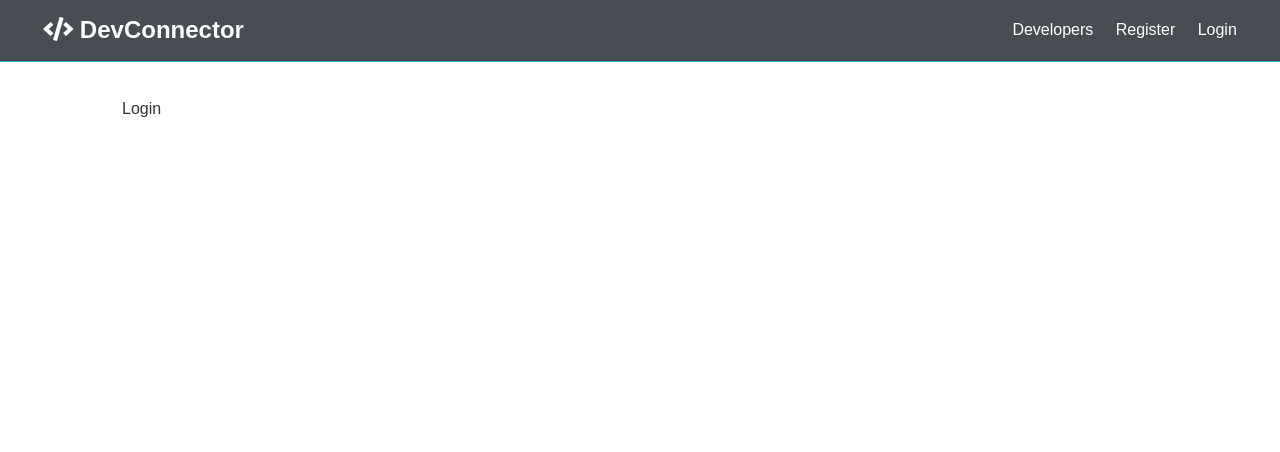
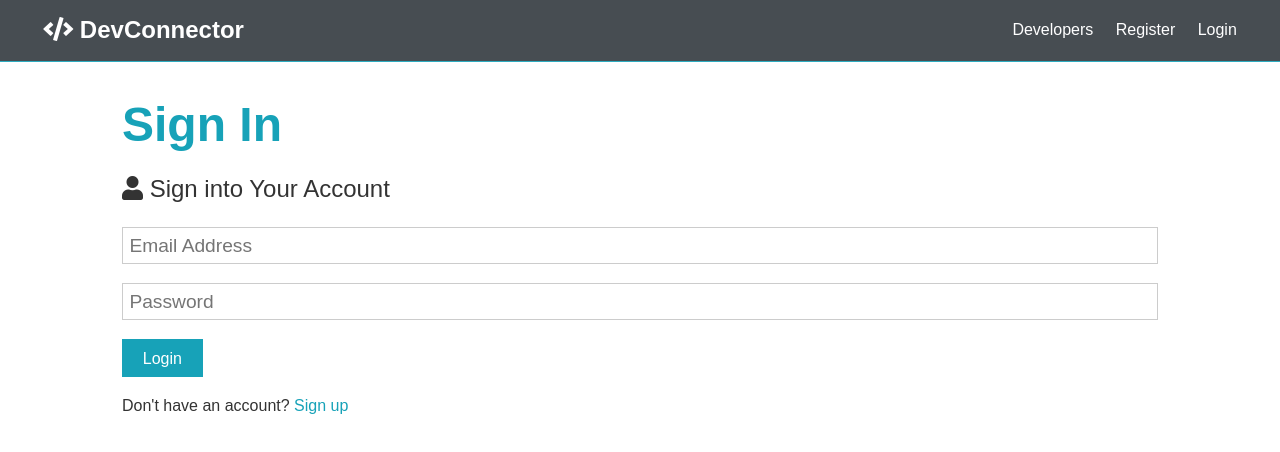
Before and after one commit to OmarAhmed3012/Dev-Connector, a React (Create React App) app in the folder client/: page /login in a window 1280 px wide. Shown: the top 452 px of the page. Built offline with nearby package versions, Linux system fonts and the light colour scheme.

Commit message:
Login Form & test req from the client

```diff
--- a/client/src/components/auth/Login.js
+++ b/client/src/components/auth/Login.js
@@ -1,9 +1,62 @@
-import React from 'react'
+import React, { useState } from 'react'
+import { Link } from 'react-router-dom'
 
 export const Login = () => {
+  const [formData, setFormData] = useState({
+    email: '',
+    password: '',
+  })
+
+  const { email, password } = formData
+
+  const onChange = (e) => {
+    setFormData({ ...formData, [e.target.name]: e.target.value })
+  }
+
+  const onSubmit = async (e) => {
+    e.preventDefault()
+
+    console.log('success')
+  }
+
   return (
     <section className='container'>
-      <div>Login</div>
+      <h1 className='large text-primary'>Sign In</h1>
+      <p className='lead'>
+        <i className='fas fa-user'></i> Sign into Your Account
+      </p>
+      <form className='form' onSubmit={(e) => onSubmit(e)}>
+        <div className='form-group'>
+          <input
+            type='email'
+            placeholder='Email Address'
+            name='email'
+            value={email}
+            onChange={(e) => {
+              onChange(e)
+            }}
+            required
+          />
+        </div>
+        <div className='form-group'>
+          <input
+            type='password'
+            placeholder='Password'
+            name='password'
+            value={password}
+            onChange={(e) => {
+              onChange(e)
+            }}
+            required
+            minLength='6'
+          />
+        </div>
+
+        <input type='submit' className='btn btn-primary' value='Login' />
+      </form>
+      <p className='my-1'>
+        Don't have an account? <Link to='/register'>Sign up</Link>
+      </p>
     </section>
   )
 }
--- a/client/src/components/auth/Register.js
+++ b/client/src/components/auth/Register.js
@@ -1,4 +1,5 @@
 import React, { useState } from 'react'
+import { Link } from 'react-router-dom'
 
 export const Register = () => {
   const [formData, setFormData] = useState({
@@ -14,12 +15,31 @@
     setFormData({ ...formData, [e.target.name]: e.target.value })
   }
 
-  const onSubmit = (e) => {
+  const onSubmit = async (e) => {
     e.preventDefault()
     if (password !== password2) {
       console.log('Paswords not match')
     } else {
-      console.log(formData)
+      console.log('success')
+      //   const newUser = {
+      //     name,
+      //     email,
+      //     password,
+      //   }
+      //   try {
+      //     const config = {
+      //       headers: {
+      //         'Content-type': 'application/json',
+      //       },
+      //     }
+
+      //     const body = JSON.stringify(newUser)
+
+      //     const res = await axios.post('/api/users', body, config)
+      //     console.log(res.data)
+      //   } catch (err) {
+      //     console.log(err.response.data)
+      //   }
     }
   }
 
@@ -87,7 +107,7 @@
         <input type='submit' className='btn btn-primary' value='Register' />
       </form>
       <p className='my-1'>
-        Already have an account? <a href='login.html'>Sign In</a>
+        Already have an account? <Link to='/login'>Sign In</Link>
       </p>
     </section>
   )
```
